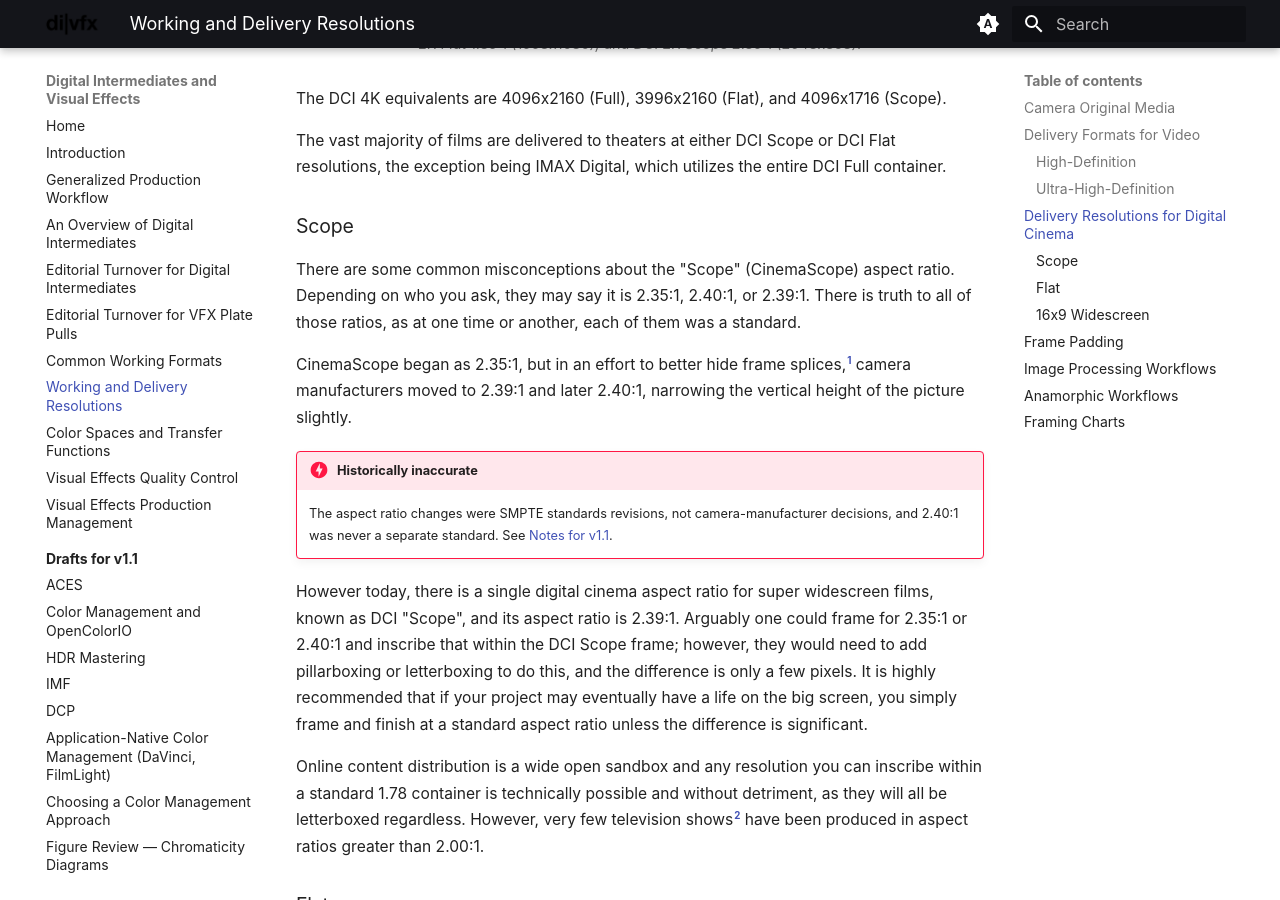
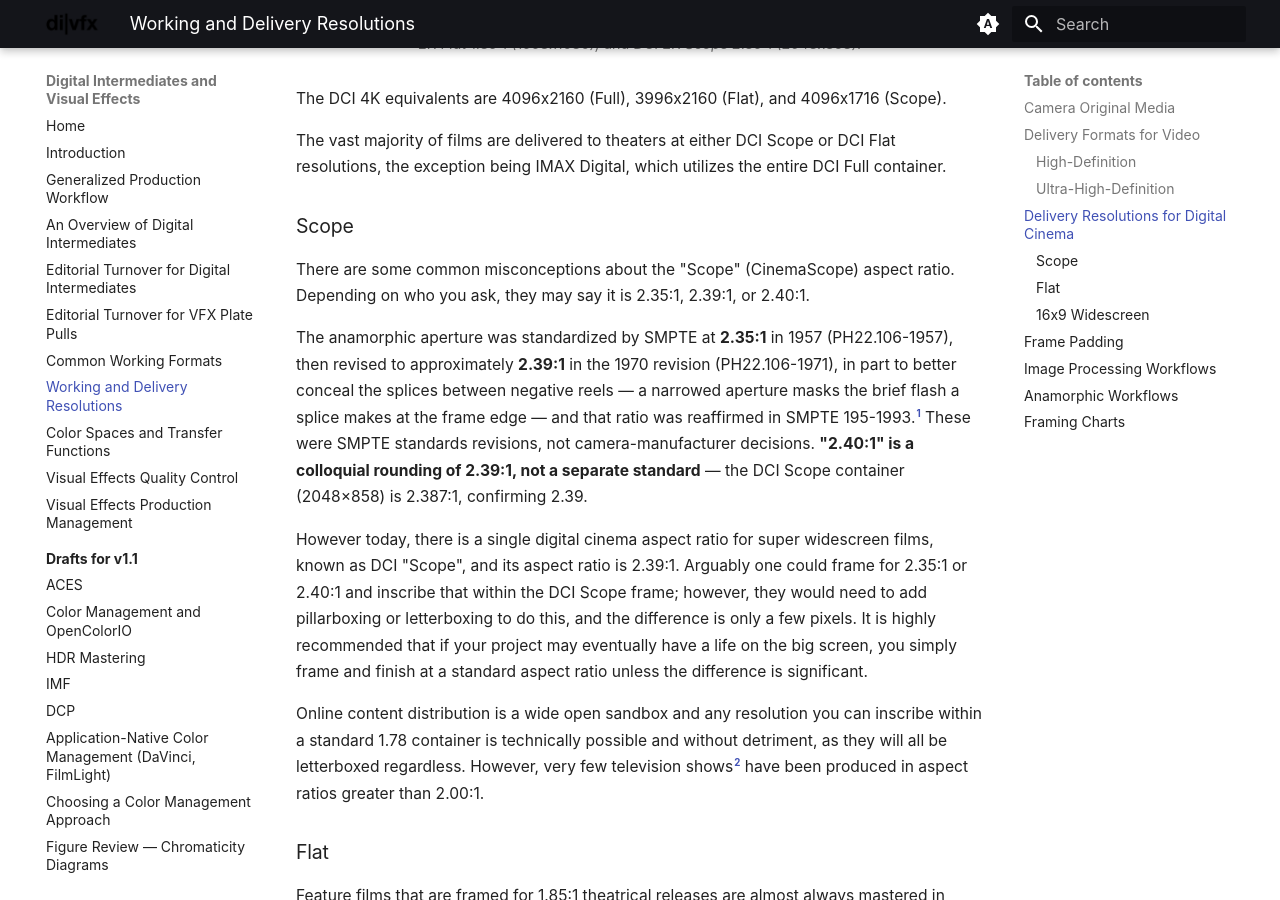
Before and after one commit to tashdor/divfx, an MkDocs documentation site: the page built from docs/resolutions.md, in a window 1280 px wide and 900 px high, scrolled down 2488 px. Built offline with MkDocs 1.6.1 and Material for MkDocs 9.7.7, drawn with Linux system fonts in a browser that asks for light colours; the version menu is left out; some of the changed text lies outside the part shown.

Commit message:
Fold in v1.1 factual corrections (batch 1): aspect ratio, H.264/265, Rec.709 OETF/EOTF
- Scope aspect-ratio history rewritten: SMPTE PH22.106-1957 (2.35) -> PH22.106-1971
  (~2.39, to hide reel splices) -> reaffirmed SMPTE 195-1993; 2.40 is a rounding, not
  a standard (DCI Scope 2048x858 = 2.387)
- H.264/H.265 bit depth: 8/10-bit are deployment ceilings, not format limits (both
  define higher-bit-depth pro profiles)
- Rec.709 gamma: distinguishes the camera OETF from the BT.1886 display EOTF (color.md
  table + digital-intermediates prose)
- Remove the now-redundant 'Notes for v1.1' callouts for these items

Co-Authored-By: Claude Opus 4.8 <noreply@anthropic.com>

```diff
--- a/docs/resolutions.md
+++ b/docs/resolutions.md
@@ -69,19 +69,19 @@ the exception being IMAX Digital, which utilizes the entire DCI Full container.
 ### Scope
 
 There are some common misconceptions about the "Scope" (CinemaScope) aspect ratio.
-Depending on who you ask, they may say it is 2.35:1, 2.40:1, or 2.39:1. There is truth to all of
-those ratios, as at one time or another, each of them was a standard.
+Depending on who you ask, they may say it is 2.35:1, 2.39:1, or 2.40:1.
 
-CinemaScope began as 2.35:1, but in an effort to better hide frame splices,[^12] camera
-manufacturers moved to 2.39:1 and later 2.40:1, narrowing the vertical height of the picture
-slightly.
+The anamorphic aperture was standardized by SMPTE at **2.35:1** in 1957 (PH22.106-1957), then
+revised to approximately **2.39:1** in the 1970 revision (PH22.106-1971), in part to better conceal
+the splices between negative reels — a narrowed aperture masks the brief flash a splice makes at
+the frame edge — and that ratio was reaffirmed in SMPTE 195-1993.[^12] These were SMPTE standards
+revisions, not camera-manufacturer decisions. **"2.40:1" is a colloquial rounding of 2.39:1, not a
+separate standard** — the DCI Scope container (2048×858) is 2.387:1, confirming 2.39.
 
-[^12]: <http://www.widescreenmuseum.com/widescreen/cinemascope_oar.htm>
-
-!!! danger "Historically inaccurate"
-    The aspect ratio changes were SMPTE standards revisions, not camera-manufacturer
-    decisions, and 2.40:1 was never a separate standard. See
-    [Notes for v1.1](v1.1-notes.md#cinemascope-aspect-ratio-history).
+[^12]: The anamorphic standards history is documented at the
+    [American WideScreen Museum](http://www.widescreenmuseum.com/widescreen/cinemascope_oar.htm);
+    the aperture was set in SMPTE PH22.106-1957, revised in PH22.106-1971, and reaffirmed in
+    SMPTE 195-1993.
 
 However today, there is a single digital cinema aspect ratio for super widescreen films, known
 as DCI "Scope", and its aspect ratio is 2.39:1. Arguably one could frame for 2.35:1 or 2.40:1 and
```
Also changed, not shown: docs/color.md (+1 -5 lines), docs/digital-intermediates.md (+3 -7 lines), docs/working-formats.md (+5 -6 lines).
